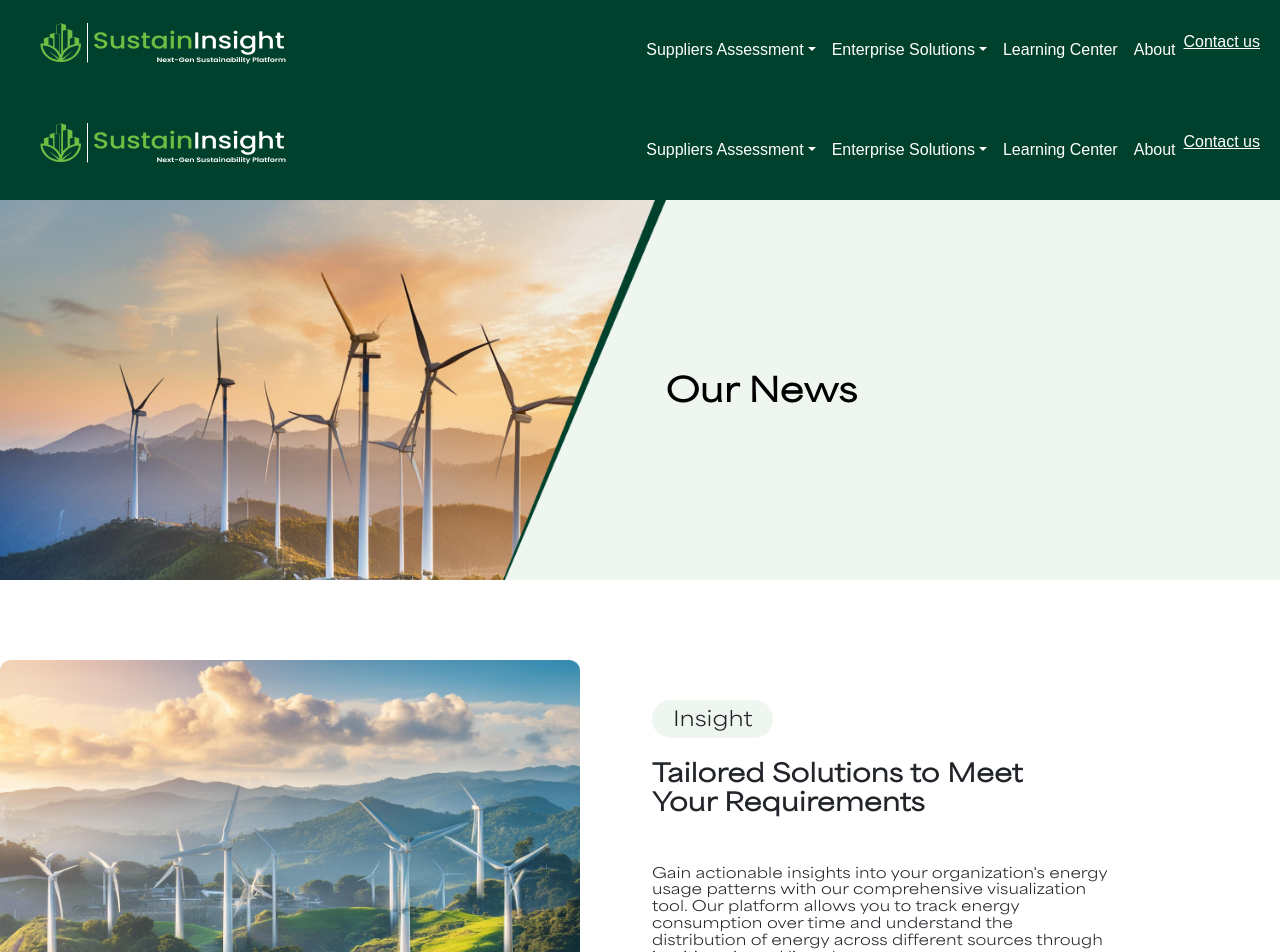
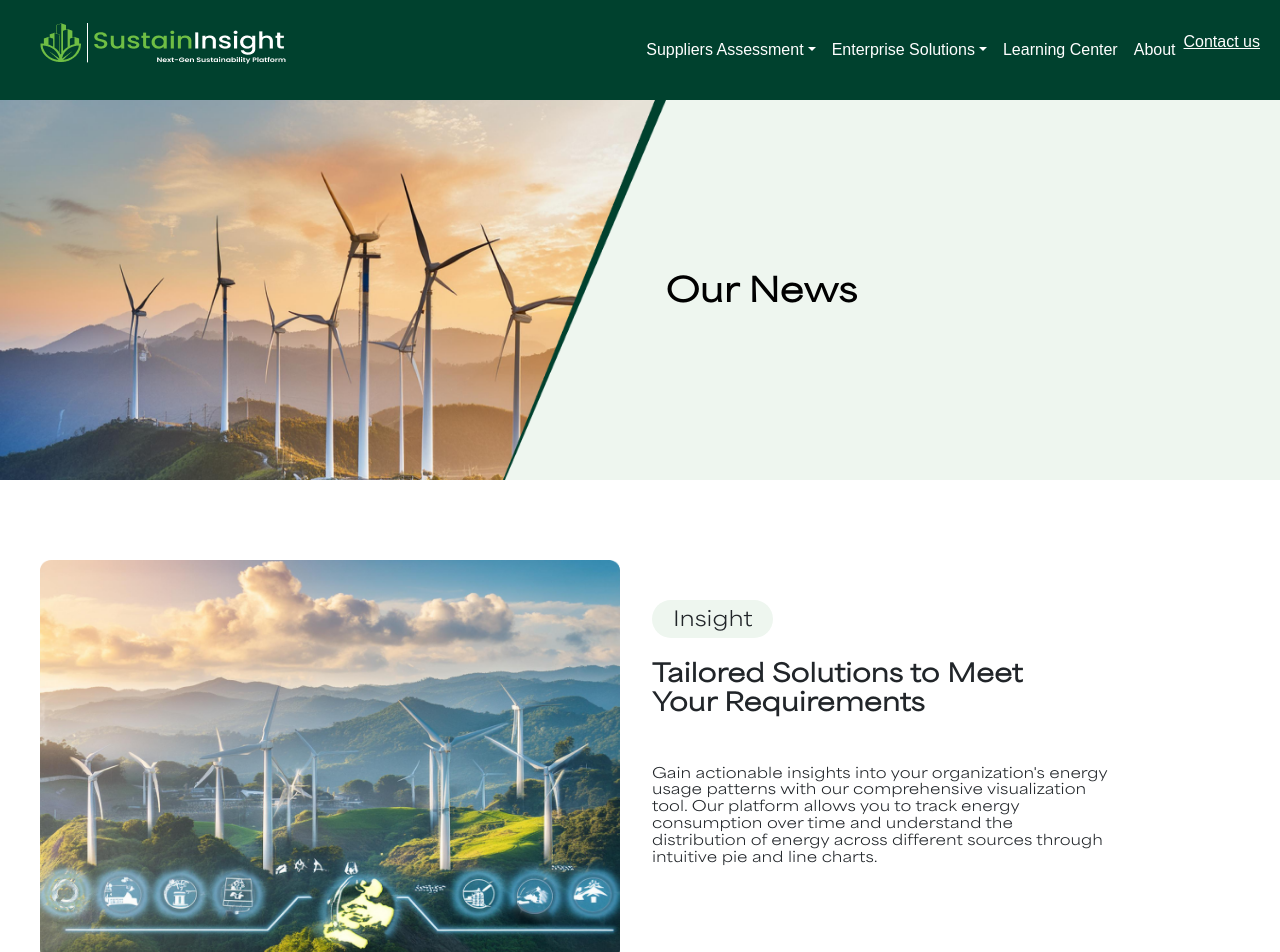
Before and after one commit to DevGreensturn/sustaininsightwebsite, a Next.js app: page /news in a window 1280 px wide. Shown: the top 952 px of the page. Built offline with nearby package versions, Linux system fonts and the light colour scheme.

Commit message:
solve issue of page

```diff
--- a/src/app/contact-us/page.jsx
+++ b/src/app/contact-us/page.jsx
@@ -1,5 +1,5 @@
 import React from 'react'
-import Navbar from '../components/Navbar'
+
 import CommonBanner from '../components/common/CommonBanner'
 import ContactUsForm from './ContactUsForm'
 import CommonFooterSection from '../components/common/CommonFooterSection'
@@ -7,7 +7,7 @@ import CommonFooterSection from '../components/common/CommonFooterSection'
 export default function page() {
   return (
     <div>
-        <Navbar />
+
         <CommonBanner rightheading="Contact Us" image="/Images/all-banner/contact-us.png"/>
         <ContactUsForm />
         <CommonFooterSection />
--- a/src/app/globals.css
+++ b/src/app/globals.css
@@ -10,17 +10,6 @@ body {
   font-family: 'Area_Extended_Regular', sans-serif !important; /* Apply the Montserrat font globally */
 }
 
-<<<<<<< HEAD
-/* body {
-  color: rgb(var(--foreground-rgb));
-  background: linear-gradient(
-      to bottom,
-      transparent,
-      rgb(var(--background-end-rgb))
-    )
-    rgb(var(--background-start-rgb));
-} */
-=======
 .layout-section {
   margin-left: 40px;
   margin-right: 40px;
@@ -32,7 +21,6 @@ body {
   margin-right: 10px;
   }
 }
->>>>>>> d60692973d34e31aacf6c41af3380b11fd9a407b
 
 a {
   color: inherit;
--- a/src/app/news/page.jsx
+++ b/src/app/news/page.jsx
@@ -1,5 +1,4 @@
 import React from 'react'
-import Navbar from '../components/Navbar'
 import CommonBanner from '../components/common/CommonBanner'
 import NewsBanner from './NewsBanner'
 import NewsTab from './NewsTab'
@@ -7,7 +6,6 @@ import NewsTab from './NewsTab'
 export default function page() {
   return (
     <div>
-      <Navbar />
       <CommonBanner rightheading="Our News" image="/Images/all-banner/Image-news.png"/>
       <NewsBanner />
       <NewsTab />
--- a/src/app/platform/page.jsx
+++ b/src/app/platform/page.jsx
@@ -1,6 +1,5 @@
 import React from 'react'
 import PlatformBanner from './PlatformBanner'
-import Navbar from '../components/Navbar'
 import WorkflowSection from './WorkflowSection'
 import PlatformDetails from './PlatformDetails'
 import PlatformTeam from './PlatformTeam'
@@ -8,7 +7,6 @@ import PlatformTeam from './PlatformTeam'
 export default function page() {
   return (
     <div>
-      <Navbar />
       <PlatformBanner />
        <WorkflowSection />
       <PlatformDetails />
```
